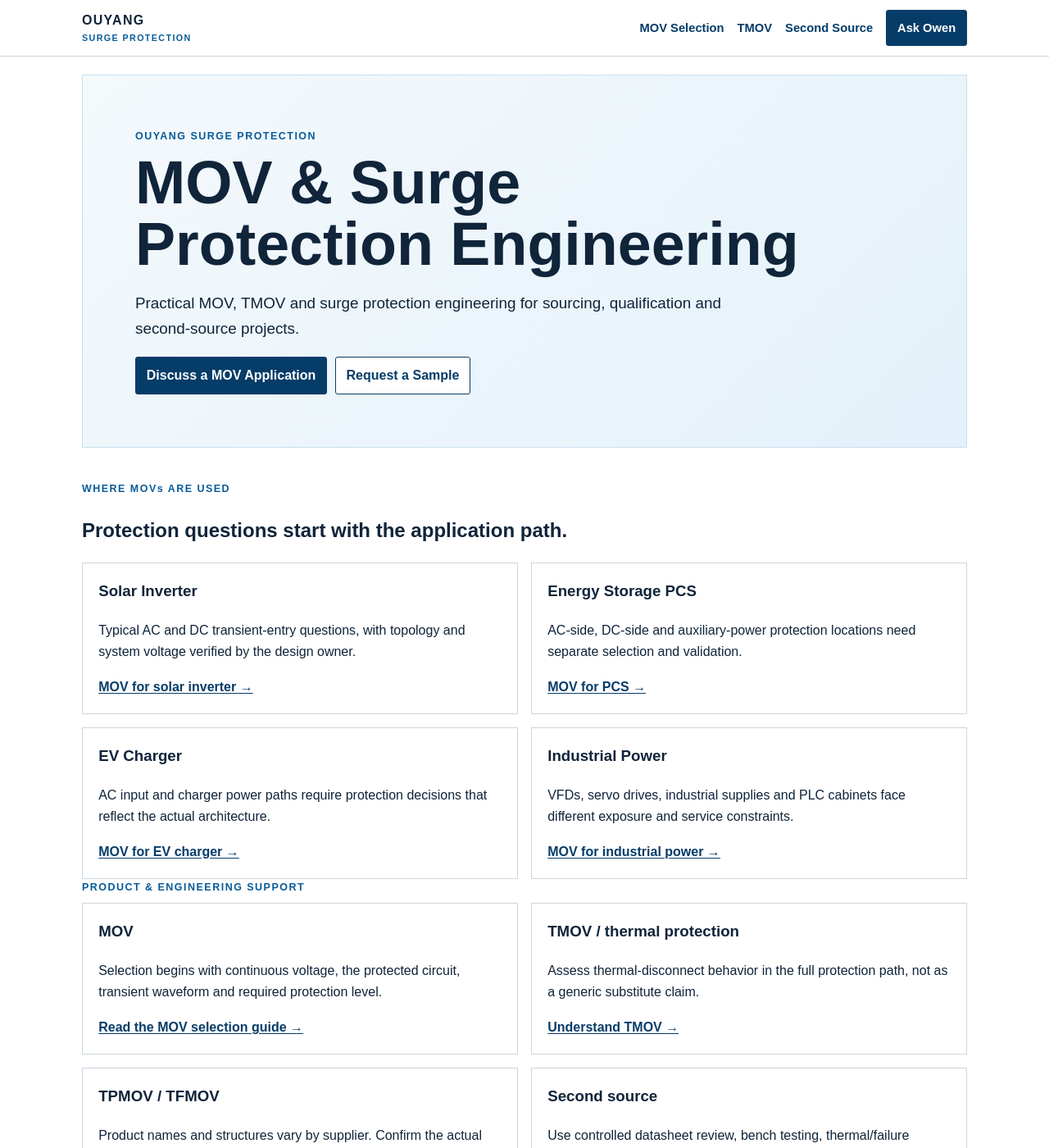
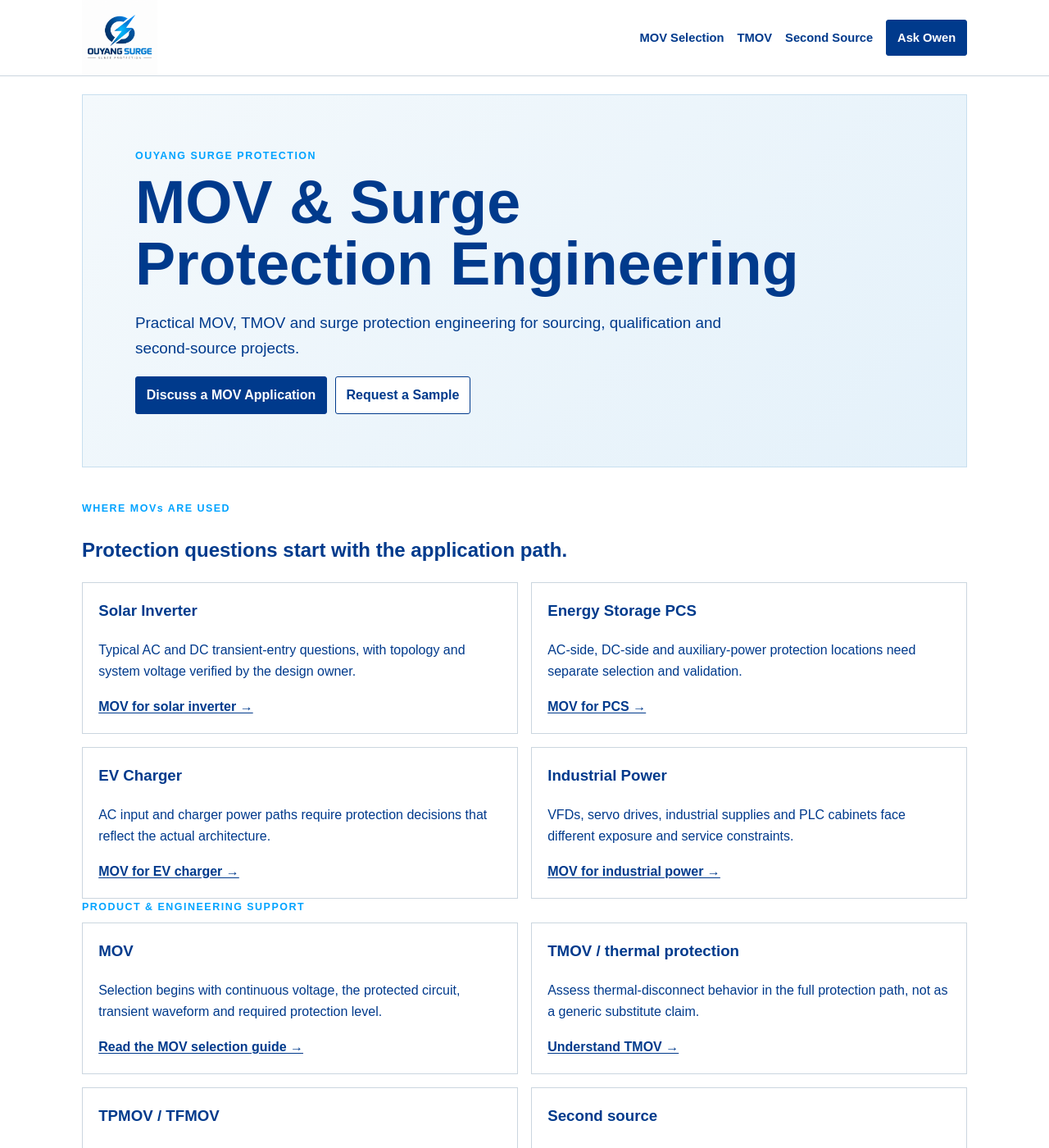
Before and after one commit to ouyangsurge/OuYangSurge.github.io, a Jekyll site: the page built from index.md, in a window 1280 px wide and 1400 px high. Shown: the whole window at 82% size. Built offline with Jekyll 4.4.1, drawn with Linux system fonts in a browser that asks for light colours; some of the changed text lies outside the part shown.

Commit message:
Apply approved Ouyang Surge brand assets

```diff
--- a/_includes/footer.html
+++ b/_includes/footer.html
@@ -1,4 +1,4 @@
 <footer class="footer" id="owen">
-  <div><strong>Ouyang Surge Protection</strong><p>MOV &amp; Surge Protection Engineering / Second Source</p></div>
+  <div><strong>OUYANG SURGE</strong><p>SURGE PROTECTION · MOV Engineering / Second Source</p></div>
   <div><strong>Contact Owen</strong><p><a href="https://wa.me/8613367909790">WhatsApp +86 133 6790 9790</a><br><a href="mailto:5672306@gmail.com">5672306@gmail.com</a><br><a href="tel:+8613367909790">Call +86 133 6790 9790</a></p></div>
 </footer>
--- a/_includes/head.html
+++ b/_includes/head.html
@@ -3,8 +3,9 @@
 <title>{% if page.title %}{{ page.title }} | {% endif %}{{ site.title }}</title>
 <meta name="description" content="{{ page.description | default: site.description | escape }}">
 <link rel="canonical" href="{{ page.url | absolute_url }}">
-<link rel="icon" href="{{ '/assets/favicon.svg' | relative_url }}" type="image/svg+xml">
+<link rel="icon" href="{{ '/assets/brand/ouyang-surge-logo-master.png' | relative_url }}" type="image/png">
 <link rel="stylesheet" href="{{ '/assets/css/main.css' | relative_url }}">
+<link rel="stylesheet" href="{{ '/assets/css/brand.css' | relative_url }}">
 <meta property="og:type" content="article">
 <meta property="og:title" content="{{ page.title | default: site.title | escape }}">
 <meta property="og:description" content="{{ page.description | default: site.description | escape }}">
--- a/_includes/header.html
+++ b/_includes/header.html
@@ -1,6 +1,8 @@
 <header class="site-header">
   <nav class="nav" aria-label="Primary navigation">
-    <a class="brand" href="{{ '/' | relative_url }}">OUYANG <span>SURGE PROTECTION</span></a>
+    <a class="brand" href="{{ '/' | relative_url }}" aria-label="OUYANG SURGE — SURGE PROTECTION">
+      <img class="brand-logo" src="{{ '/assets/brand/ouyang-surge-logo-master.png' | relative_url }}" width="1254" height="1254" alt="OUYANG SURGE — SURGE PROTECTION">
+    </a>
     <div class="nav-links">
       <a href="{{ '/mov-selection-guide/' | relative_url }}">MOV Selection</a>
       <a href="{{ '/tmov-thermally-protected-mov/' | relative_url }}">TMOV</a>
--- /dev/null
+++ b/assets/css/brand.css
@@ -0,0 +1,27 @@
+/* Official OUYANG SURGE palette and logo treatment. */
+:root {
+  --ink: #003A8C;
+  --blue: #00A3FF;
+  --blue-dark: #003A8C;
+  --muted: #666666;
+}
+
+.brand {
+  display: flex;
+  align-items: center;
+  min-width: 96px;
+}
+
+.brand-logo {
+  display: block;
+  width: 92px;
+  height: 92px;
+  object-fit: contain;
+}
+
+@media (max-width: 720px) {
+  .brand-logo {
+    width: 72px;
+    height: 72px;
+  }
+}
```
Also changed, not shown: docs/BRAND_AND_IMAGE_STANDARD.md (added, +23 -0 lines), README.md, assets/brand/ouyang-surge-logo-master.png (added).
